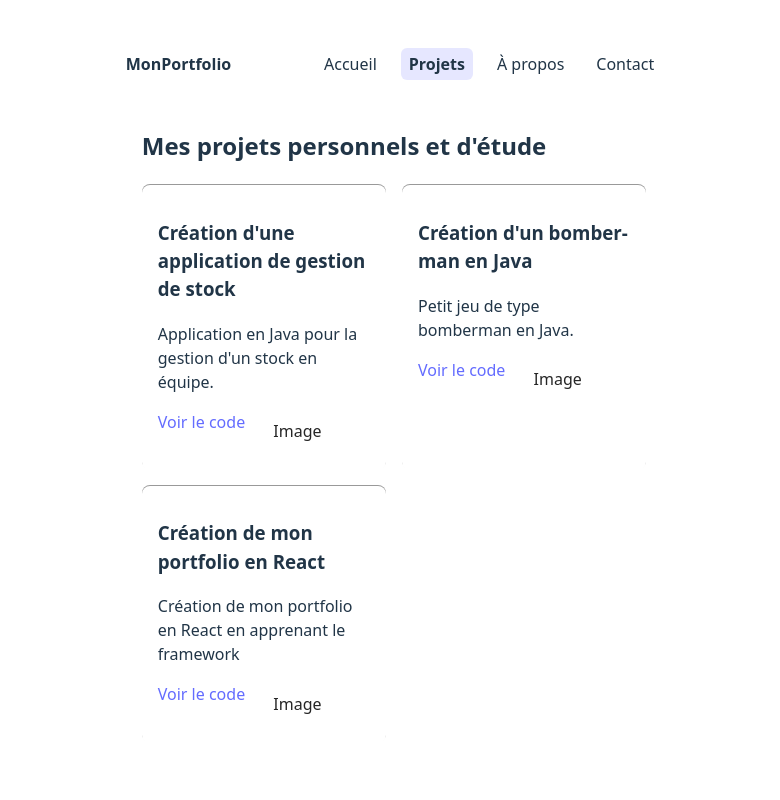
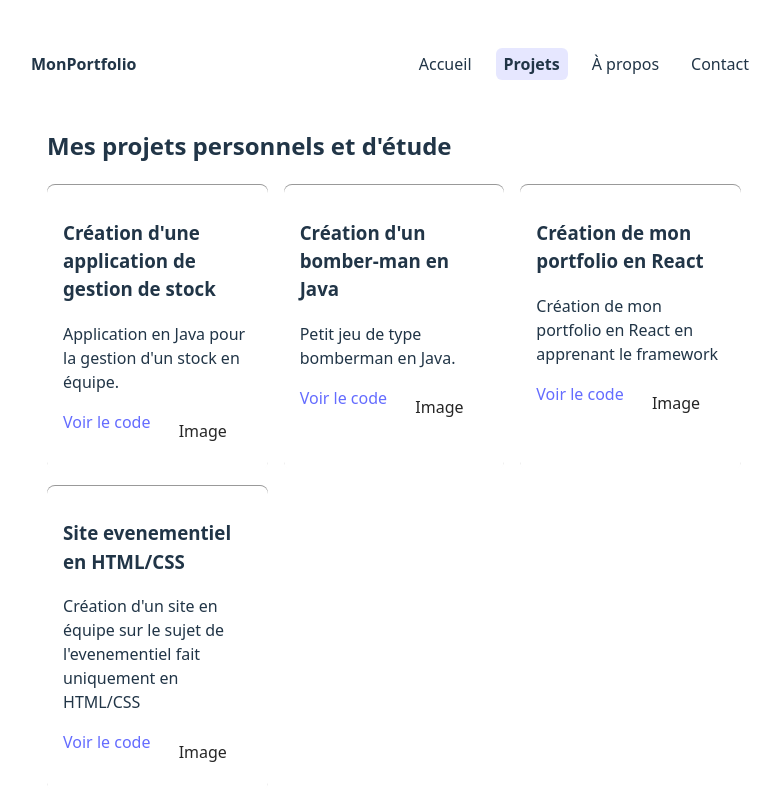
Before and after one commit to OretrO/Porfolio-nathan, a React (Vite) app: page / in a window 1280 px wide. Both pictures are taken after a click on the button "Voir mes projets". Shown: the top 800 px of the page, without its empty margins (246-1026 px from the left). Built offline with nearby package versions, Linux system fonts and the light colour scheme.

Commit message:
changment projet

```diff
--- a/src/components/Footer.jsx
+++ b/src/components/Footer.jsx
@@ -1,4 +1,4 @@
-// filepath: c:\Users\natha\OneDrive\Documents\PorfolioReact\src\components\Footer.jsx
+
 export default function Footer() {
   return (
     <footer className="site-footer">
--- a/src/components/Home.jsx
+++ b/src/components/Home.jsx
@@ -4,13 +4,13 @@ export default function Home({ onNavigate }) {
     return (
         <section className="home">
             <div className="hero">
-                {/* Avatar au-dessus */}
+
                 <img src={avatar} alt="Avatar de Nathan" className="avatar" />
 
-                {/* Titre principal */}
-                <h1> Porfolio Nathan Plouvin</h1>
 
-                {/* Texte de présentation */}
+                <h1> Porfolio de  Nathan Plouvin</h1>
+
+
                 <h2>Bonjour, je m'appelle Nathan, je suis  apprenti développeur en 2ème année de BUT informatique.</h2>
 
                 <div className="hero-actions">
--- a/src/components/Projects.jsx
+++ b/src/components/Projects.jsx
@@ -24,6 +24,14 @@ export default function Projects() {
             description: "Création de mon portfolio en React en apprenant le framework",
             link: "https://github.com/OretrO/Porfolio-nathan",
             image: null
+        },
+        {
+            id: 4,
+            title : "Site evenementiel en HTML/CSS",
+            description: "Création d'un site en équipe sur le sujet de l'evenementiel fait uniquement en HTML/CSS",
+            link : "",
+            image : null
+
         }
     ]
 
```
